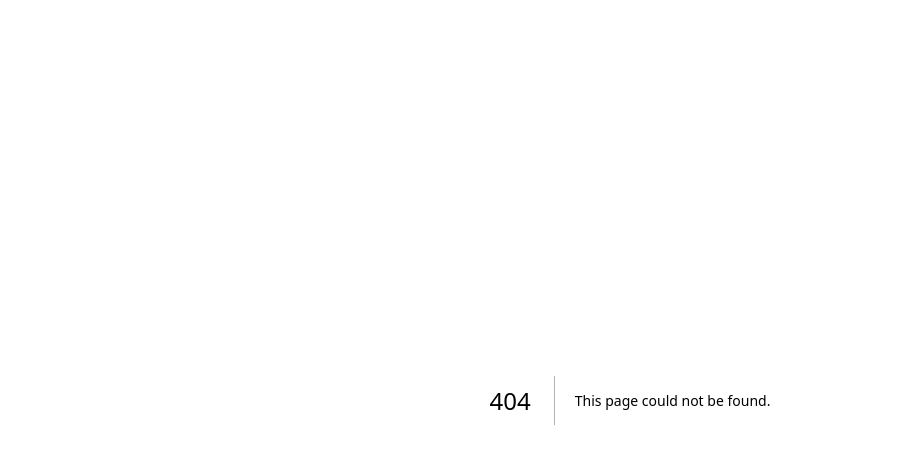
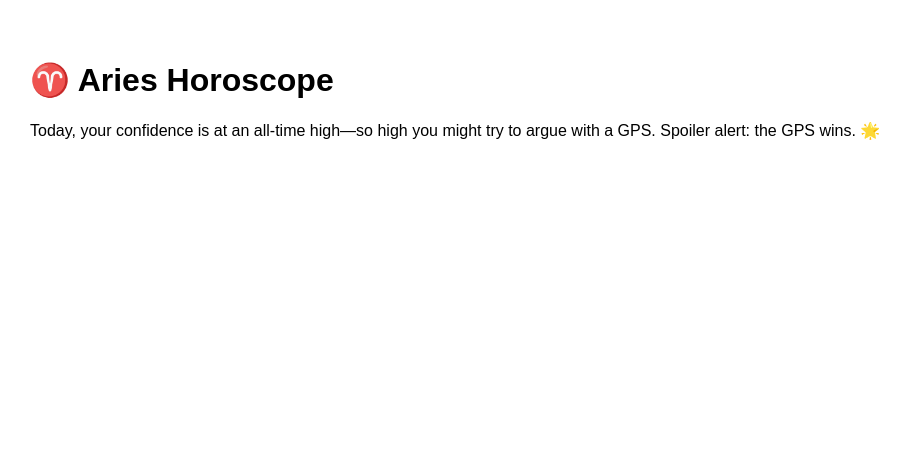
Before and after one commit to starscription/starscription, a Next.js app: page /horoscopes/aries in a window 1280 px wide. Before the commit this address had no page. Shown: the top 464 px of the page, without its empty margins (10-920 px from the left). Built offline with nearby package versions, Linux system fonts and the light colour scheme.

Commit message:
Create aries.js

```diff
--- /dev/null
+++ b/pages/horoscopes/aries.js
@@ -0,0 +1,9 @@
+// pages/horoscopes/aries.js
+export default function Aries() {
+  return (
+    <div style={{ padding: '2rem', fontFamily: 'Arial' }}>
+      <h1>♈ Aries Horoscope</h1>
+      <p>Today, your confidence is at an all-time high—so high you might try to argue with a GPS. Spoiler alert: the GPS wins. 🌟</p>
+    </div>
+  );
+}
```
